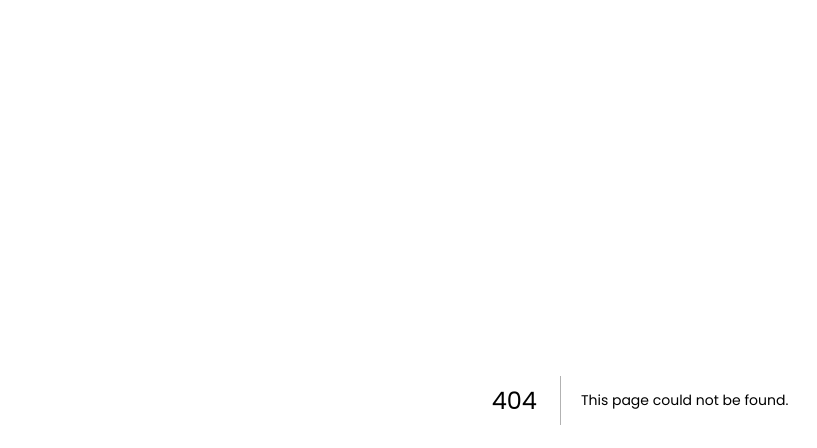
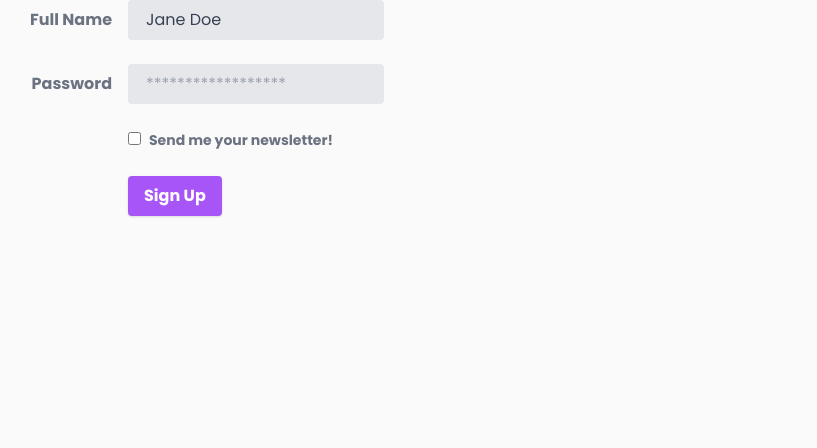
Before and after one commit to desireemoon/take-five-web-app, a Next.js app in the folder frontend/: page /signUp in a window 1280 px wide. Before the commit this address had no page. Shown: the top 448 px of the page, without its empty margins (0-817 px from the left). Built offline with nearby package versions, Linux system fonts and the light colour scheme.

Commit message:
creates base page for signups

```diff
--- a/frontend/src/app/components/Hero.tsx
+++ b/frontend/src/app/components/Hero.tsx
@@ -1,11 +1,21 @@
-import Link from 'next/link';
+import Link from "next/link";
 
 const Hero = () => (
-    // TODO: Incorperate the images created by chatGPT
-    <section className="bg-gradient-to-r from-green-400 to-green-500 text-white text-center py-16 px-6 md:py-20 md:px-12">
-    <h1 className="text-4xl md:text-5xl font-bold">Discover the Power of a Five-Minute Break</h1>
-    <p className="mt-4 text-base md:text-lg">Personalized daily activities designed to fit into your busy schedule. Take five minutes for yourself today!</p>
-    <Link href="/get-started" className="mt-8 inline-block bg-yellow-400 text-white px-6 py-3 rounded-lg hover:bg-yellow-500">Get Started</Link>
+  // TODO: Incorperate the images created by chatGPT
+  <section className="bg-gradient-to-r from-green-400 to-green-500 text-white text-center py-16 px-6 md:py-20 md:px-12">
+    <h1 className="text-4xl md:text-5xl font-bold">
+      Discover the Power of a Five-Minute Break
+    </h1>
+    <p className="mt-4 text-base md:text-lg">
+      Personalized daily activities designed to fit into your busy schedule.
+      Take five minutes for yourself today!
+    </p>
+    <Link
+      href="/signUp"
+      className="mt-8 inline-block bg-yellow-400 text-white px-6 py-3 rounded-lg hover:bg-yellow-500"
+    >
+      Get Started
+    </Link>
   </section>
 );
 
--- a/frontend/src/app/components/LandingHeader.tsx
+++ b/frontend/src/app/components/LandingHeader.tsx
@@ -43,7 +43,7 @@ const Header = () => {
           )}
         </button>
         <Link
-          href="/get-started"
+          href="/signUp"
           className="hidden md:block bg-yellow-400 text-green-500 px-4 py-2 rounded hover:bg-yellow-500"
         >
           Get Started
@@ -86,7 +86,7 @@ const Header = () => {
             </li>
             <li>
               <Link
-                href="/get-started"
+                href="/signUp"
                 className="block bg-yellow-400 text-white px-4 py-2 rounded hover:bg-yellow-500"
               >
                 Get Started
--- /dev/null
+++ b/frontend/src/app/signUp/page.tsx
@@ -0,0 +1,71 @@
+"use client";
+
+import { useState } from "react";
+import { useRouter } from "next/navigation";
+
+const SignUp: React.FC = () => {
+  const [email, setEmail] = useState<string>("");
+  const [password, setPassword] = useState<string>("");
+  const router = useRouter();
+
+  return (
+    <form className="w-full max-w-sm">
+      <div className="md:flex md:items-center mb-6">
+        <div className="md:w-1/3">
+          <label
+            className="block text-gray-500 font-bold md:text-right mb-1 md:mb-0 pr-4"
+            htmlFor="inline-full-name"
+          >
+            Full Name
+          </label>
+        </div>
+        <div className="md:w-2/3">
+          <input
+            className="bg-gray-200 appearance-none border-2 border-gray-200 rounded w-full py-2 px-4 text-gray-700 leading-tight focus:outline-none focus:bg-white focus:border-purple-500"
+            id="inline-full-name"
+            type="text"
+            value="Jane Doe"
+          />
+        </div>
+      </div>
+      <div className="md:flex md:items-center mb-6">
+        <div className="md:w-1/3">
+          <label
+            className="block text-gray-500 font-bold md:text-right mb-1 md:mb-0 pr-4"
+            htmlFor="inline-password"
+          >
+            Password
+          </label>
+        </div>
+        <div className="md:w-2/3">
+          <input
+            className="bg-gray-200 appearance-none border-2 border-gray-200 rounded w-full py-2 px-4 text-gray-700 leading-tight focus:outline-none focus:bg-white focus:border-purple-500"
+            id="inline-password"
+            type="password"
+            placeholder="******************"
+          />
+        </div>
+      </div>
+      <div className="md:flex md:items-center mb-6">
+        <div className="md:w-1/3"></div>
+        <label className="md:w-2/3 block text-gray-500 font-bold">
+          <input className="mr-2 leading-tight" type="checkbox" />
+          <span className="text-sm">Send me your newsletter!</span>
+        </label>
+      </div>
+      <div className="md:flex md:items-center">
+        <div className="md:w-1/3"></div>
+        <div className="md:w-2/3">
+          <button
+            className="shadow bg-purple-500 hover:bg-purple-400 focus:shadow-outline focus:outline-none text-white font-bold py-2 px-4 rounded"
+            type="button"
+          >
+            Sign Up
+          </button>
+        </div>
+      </div>
+    </form>
+  );
+};
+
+export default SignUp;
```
